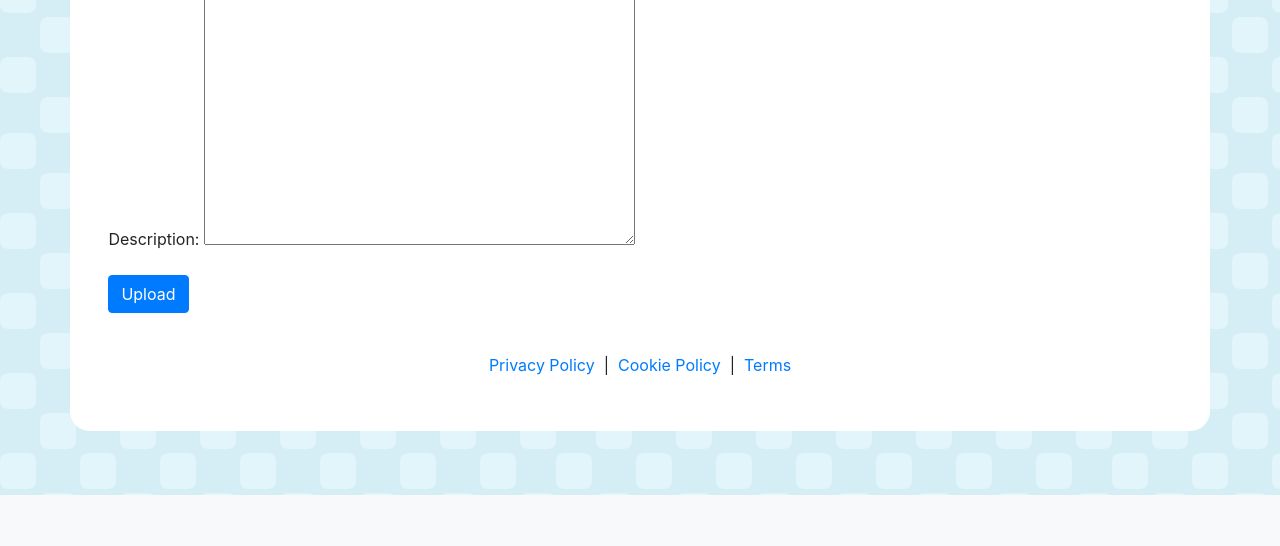
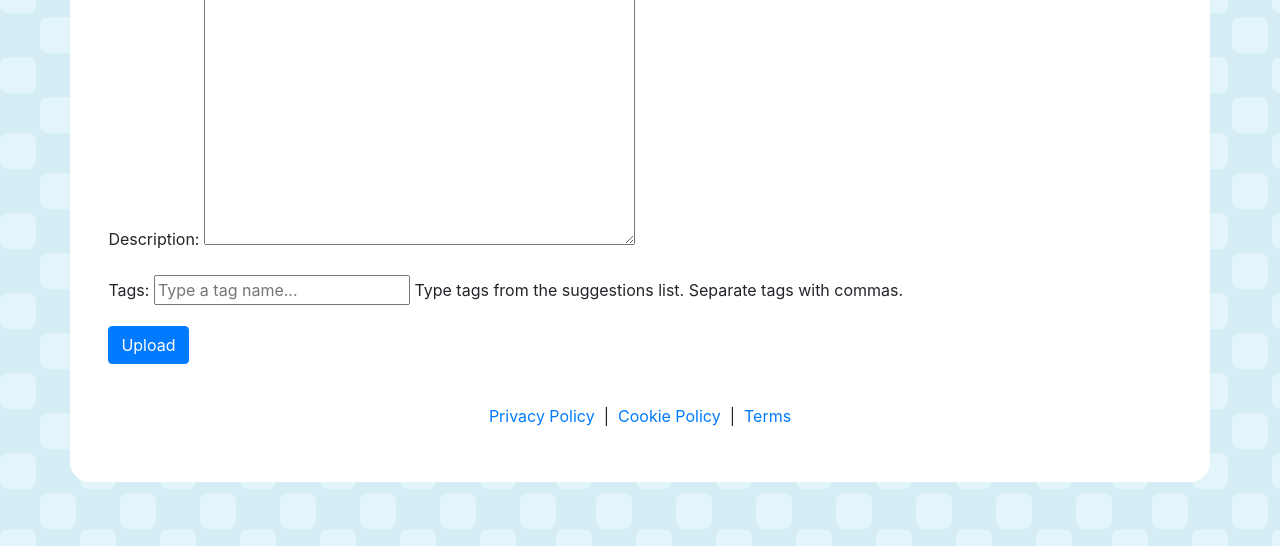
Before and after one commit to familycomicsstudios/level_repository, a Django app: page /upload/ in a window 1280 px wide. Shown: the part 1055-1601 px from the top of the page. Before the commit the page ends 1550 px from the top, so only its background shows below. Run offline with Django 4.2, Linux system fonts and the light colour scheme; a user stored in the database is signed in; some libraries are stand-ins or nearby versions.

Commit message:
Added tagging system for levels

```diff
--- a/levels/forms.py
+++ b/levels/forms.py
@@ -1,3 +1,4 @@
+import re
 from django import forms
 from decimal import Decimal, ROUND_HALF_UP
 from urllib.parse import urlparse, parse_qs
@@ -5,7 +6,7 @@ from django.contrib.auth import authenticate
 from django.contrib.auth.forms import UserCreationForm, AuthenticationForm, PasswordChangeForm
 from django.contrib.auth.hashers import check_password
 from django.contrib.auth.models import User
-from .models import Level, Profile, LevelRating, LevelCompletion, DIFFICULTY_SYSTEM_CHOICES, COUNTRY_CHOICES
+from .models import Level, Profile, LevelRating, LevelCompletion, DIFFICULTY_SYSTEM_CHOICES, COUNTRY_CHOICES, TAG_CHOICES
 from .profanity import find_profanity
 
 class LevelForm(forms.ModelForm):
@@ -18,6 +19,23 @@ class LevelForm(forms.ModelForm):
         help_text="Use up to 2 decimal places.",
         widget=forms.NumberInput(attrs={"step": "any", "inputmode": "decimal"}),
     )
+
+    tags = forms.CharField(
+        required=False,
+        label="Tags",
+        help_text="Type tags from the suggestions list. Separate tags with commas.",
+        widget=forms.TextInput(attrs={
+            'placeholder': 'Type a tag name...',
+            'autocomplete': 'off',
+            'list': 'tag-suggestions',
+        }),
+    )
+
+    def __init__(self, *args, **kwargs):
+        super().__init__(*args, **kwargs)
+        if self.instance and getattr(self.instance, 'pk', None):
+            selected_tags = self.instance.tags or []
+            self.fields['tags'].initial = ', '.join(selected_tags)
 
     def clean_difficulty(self):
         value = self.cleaned_data["difficulty"]
@@ -53,6 +71,25 @@ class LevelForm(forms.ModelForm):
 
     def clean_other_creators(self):
         return self._validate_clean_text(self.cleaned_data.get("other_creators"), "Other creators")
+
+    def clean_tags(self):
+        raw_value = self.cleaned_data.get("tags") or ""
+        token_values = [token.strip() for token in re.split(r"[\s,;]+", raw_value) if token.strip()]
+
+        normalized_tags = []
+        for raw_tag in token_values:
+            canonical_tag = None
+            normalized_tag = raw_tag.strip().lower()
+            for value, label in TAG_CHOICES:
+                if normalized_tag in {value, label.lower()}:
+                    canonical_tag = value
+                    break
+            if canonical_tag is None:
+                raise forms.ValidationError("Choose tags from the suggested list.")
+            if canonical_tag not in normalized_tags:
+                normalized_tags.append(canonical_tag)
+
+        return normalized_tags
 
     def clean_video_url(self):
         raw_url = (self.cleaned_data.get("video_url") or "").strip()
@@ -90,7 +127,15 @@ class LevelForm(forms.ModelForm):
             'url',
             'video_url',
             'description',
+            'tags',
         ]
+
+    def save(self, commit=True):
+        instance = super().save(commit=False)
+        instance.tags = self.cleaned_data.get('tags') or []
+        if commit:
+            instance.save()
+        return instance
 
 
 class LevelRatingForm(forms.ModelForm):
--- a/levels/models.py
+++ b/levels/models.py
@@ -14,6 +14,16 @@ DIFFICULTY_SYSTEM_CHOICES = [
     ("michaelchan", "Michael Chan"),
     ("grassy", "Grassy"),
 ]
+
+TAG_VALUES = [
+    "kaizo", "beginner-friendly", "casual", "precision", "humanly-impossible", "physically-impossible", "short-length",
+    "medium-length", "long-length", "marathon-length", "speedrunning", "time-trial", "collectathon", "maze", "puzzle",
+    "timings", "thread-the-needle", "springs", "spikedges", "sidejumping", "setups", "routing", "needle", "memory",
+    "litejumps", "learny", "keydoor", "freefall", "endurance", "checkpoints", "phobia", "one-shot", "crushers", "crumble-blocks",
+    "modded-tiles", "modded-project", "crouch-spam", "corner-tech", "glitches", "burtha", "blue-platforms", "joke", "auto",
+    "troll", "practice", "single-jump", "showcase", "work-in-progress"
+]
+TAG_CHOICES = [(value, value.replace('-', ' ').replace('_', ' ').title()) for value in TAG_VALUES]
 
 
 def _load_country_choices():
@@ -193,6 +203,7 @@ class Level(models.Model):
     quality_rating = models.FloatField(null=True, blank=True)
     level_ratings = models.JSONField(default=list, blank=True)
     mod_category = models.CharField(max_length=50, choices=MOD_CHOICES, default='appel')
+    tags = models.JSONField(default=list, blank=True, help_text="Choose up to 10 tags for this level.")
 
     creator = models.ForeignKey(User, on_delete=models.SET_NULL, null=True, blank=True, related_name="levels")
     created_at = models.DateTimeField(auto_now_add=True)
--- a/levels/templates/levels/edit_level.html
+++ b/levels/templates/levels/edit_level.html
@@ -4,6 +4,11 @@
   <h2>Edit Level: {{ level.name }}</h2>
   <form method="POST">
     {% csrf_token %}
+    <datalist id="tag-suggestions">
+      {% for tag_value, tag_label in tag_choices %}
+      <option value="{{ tag_label }}"></option>
+      {% endfor %}
+    </datalist>
     {{ form.as_p }}
     <button type="submit">Save changes</button>
   </form>
--- a/levels/templates/levels/level_detail.html
+++ b/levels/templates/levels/level_detail.html
@@ -26,6 +26,11 @@
         {% endif %}
         {% if level.other_creators %}
         <p><strong>Other Creators:</strong> {{ level.other_creators|render_other_creators }}</p>
+        {% endif %}
+        {% if level.tags %}
+        <p><strong>Tags:</strong>
+            {% for tag in level.tags %}<span class="badge bg-secondary me-1">{{ tag }}</span>{% endfor %}
+        </p>
         {% endif %}
         {% if level.url %}
         <p><strong>URL:</strong> <a href="{{ level.url }}" target="_blank" rel="noopener noreferrer">{{ level.url }}</a></p>
--- a/levels/templates/levels/upload_level.html
+++ b/levels/templates/levels/upload_level.html
@@ -4,6 +4,11 @@
 <h2 class="mb-4">Upload Level</h2>
 <form method="post" class="form-group">
     {% csrf_token %}
+    <datalist id="tag-suggestions">
+        {% for tag_value, tag_label in tag_choices %}
+        <option value="{{ tag_label }}"></option>
+        {% endfor %}
+    </datalist>
     {{ form.as_p }}
     <button type="submit" class="btn btn-primary">Upload</button>
 </form>
--- a/levels/views.py
+++ b/levels/views.py
@@ -1,6 +1,6 @@
 from django.shortcuts import render, redirect
 from django.contrib.auth.decorators import login_required
-from .models import Level, Comment, LevelRating, LevelCompletion, CookieConsent
+from .models import Level, Comment, LevelRating, LevelCompletion, CookieConsent, TAG_CHOICES
 import json
 from django.views.decorators.http import require_POST
 from django.contrib.auth.models import User
@@ -25,6 +25,7 @@ from django.core.paginator import Paginator
 from django.core.cache import cache
 from django.db.models import Q
 from django.http import HttpResponseForbidden, JsonResponse
+import re
 import time
 from .profanity import find_profanity
 
@@ -384,7 +385,7 @@ def upload_level(request):
             return redirect('levels:list')
     else:
         form = LevelForm()
-    return render(request, 'levels/upload_level.html', {'form': form})
+    return render(request, 'levels/upload_level.html', {'form': form, 'tag_choices': TAG_CHOICES})
 
 def level_list(request):
     from django.db.models import Case, When, Value, CharField
@@ -404,7 +405,20 @@ def level_list(request):
             | Q(video_url__icontains=search_query)
             | Q(creator__username__icontains=search_query)
             | Q(creator__profile__display_name__icontains=search_query)
+            | Q(tags__contains=[search_query])
         ).distinct()
+
+    available_tags = {tag for tag, _ in TAG_CHOICES}
+    selected_tags = []
+    for raw_tag in request.GET.getlist('tag'):
+        for token in re.split(r"[\s,;]+", raw_tag):
+            normalized_tag = token.strip().lower()
+            if normalized_tag in available_tags:
+                selected_tags.append(normalized_tag)
+    selected_tags = list(dict.fromkeys(selected_tags))
+    if selected_tags:
+        for tag in selected_tags:
+            levels = levels.filter(tags__contains=[tag])
 
     # Sorting functionality
     sort_by = request.GET.get('sort', 'quality_rating')
@@ -461,6 +475,8 @@ def level_list(request):
         'sort_by': sort_by,
         'sort_direction': sort_direction,
         'search_query': search_query,
+        'selected_tags': selected_tags,
+        'tag_choices': TAG_CHOICES,
         'difficulty_system': difficulty_system,
     })
 
@@ -500,7 +516,7 @@ def edit_level(request, level_id):
     else:
         form = LevelForm(instance=level)
 
-    return render(request, 'levels/edit_level.html', {'form': form, 'level': level})
+    return render(request, 'levels/edit_level.html', {'form': form, 'level': level, 'tag_choices': TAG_CHOICES})
 
 @login_required
 def delete_level(request, level_id):
```
Also changed, not shown: levels/templates/levels/level_list.html (+28 -14 lines), levels/tests.py (+43 -0 lines), levels/migrations/0039_level_tags.py (added).
